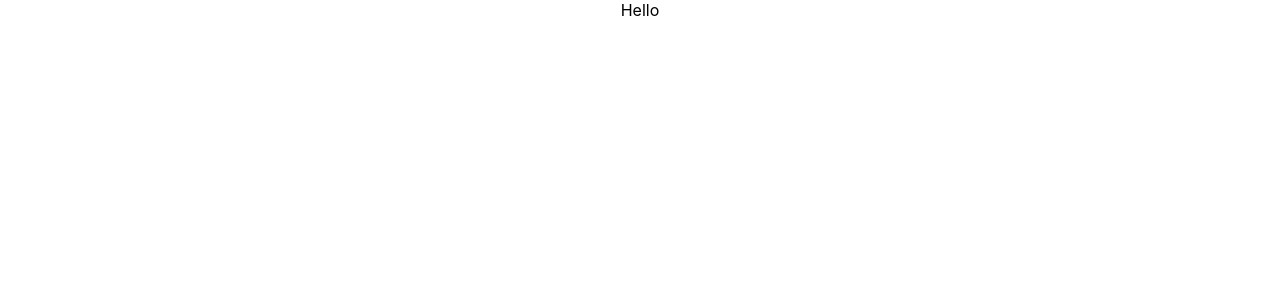
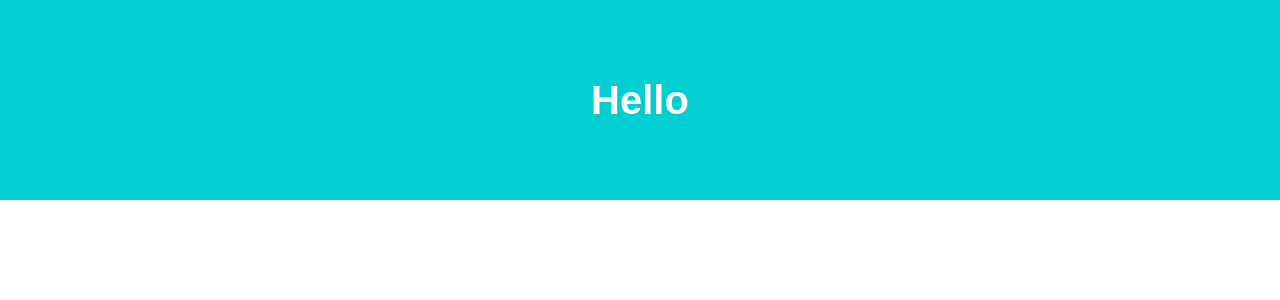
Before and after one commit to govinda255/space-x, a React (Create React App) app: page / in a window 1280 px wide. Shown: the top 300 px of the page. Built offline with nearby package versions, Linux system fonts and the light colour scheme.

Commit message:
add header component

```diff
--- a/src/App.css
+++ /dev/null
@@ -1,38 +0,0 @@
-.App {
-  text-align: center;
-}
-
-.App-logo {
-  height: 40vmin;
-  pointer-events: none;
-}
-
-@media (prefers-reduced-motion: no-preference) {
-  .App-logo {
-    animation: App-logo-spin infinite 20s linear;
-  }
-}
-
-.App-header {
-  background-color: #282c34;
-  min-height: 100vh;
-  display: flex;
-  flex-direction: column;
-  align-items: center;
-  justify-content: center;
-  font-size: calc(10px + 2vmin);
-  color: white;
-}
-
-.App-link {
-  color: #61dafb;
-}
-
-@keyframes App-logo-spin {
-  from {
-    transform: rotate(0deg);
-  }
-  to {
-    transform: rotate(360deg);
-  }
-}
--- a/src/App.js
+++ /dev/null
@@ -1,12 +0,0 @@
-import logo from './logo.svg';
-import './App.css';
-
-function App() {
-  return (
-    <div className="App">
-      Hello
-    </div>
-  );
-}
-
-export default App;
--- /dev/null
+++ b/src/App.jsx
@@ -0,0 +1,11 @@
+import React from 'react'
+import  Header  from "./Components/Header/Header";
+function App() {
+  return (
+    <div>
+      <Header />
+    </div>
+  )
+}
+
+export default App
--- /dev/null
+++ b/src/Components/Header/Header.css
@@ -0,0 +1,19 @@
+body{
+    margin: 0;
+    padding: 0;
+    box-sizing: border-box;
+    font-family: Arial, Helvetica, sans-serif;
+}
+.header{
+    width: 100%;
+    height: 200px;
+    background-color: darkturquoise;
+    display: flex;
+    align-items: center;
+    justify-content: center;
+
+}
+.header h1{
+    color: #fff;
+    font-size: 40px;
+}
--- /dev/null
+++ b/src/Components/Header/Header.js
@@ -0,0 +1,12 @@
+import React from 'react'
+import './Header.css'
+ class Header extends React.Component {
+  render() {
+    return (
+      <div className='header'>
+        <h1>Hello</h1>
+      </div>
+    )
+  }
+}
+export default Header
--- a/src/index.css
+++ /dev/null
@@ -1,13 +0,0 @@
-body {
-  margin: 0;
-  font-family: -apple-system, BlinkMacSystemFont, 'Segoe UI', 'Roboto', 'Oxygen',
-    'Ubuntu', 'Cantarell', 'Fira Sans', 'Droid Sans', 'Helvetica Neue',
-    sans-serif;
-  -webkit-font-smoothing: antialiased;
-  -moz-osx-font-smoothing: grayscale;
-}
-
-code {
-  font-family: source-code-pro, Menlo, Monaco, Consolas, 'Courier New',
-    monospace;
-}
--- a/src/index.js
+++ b/src/index.js
@@ -1,6 +1,5 @@
 import React from 'react';
 import ReactDOM from 'react-dom/client';
-import './index.css';
 import App from './App';
 import reportWebVitals from './reportWebVitals';
 
```
Also changed, not shown: src/logo.svg (deleted), 1 other file (tests, documents, lock files or other folders).
